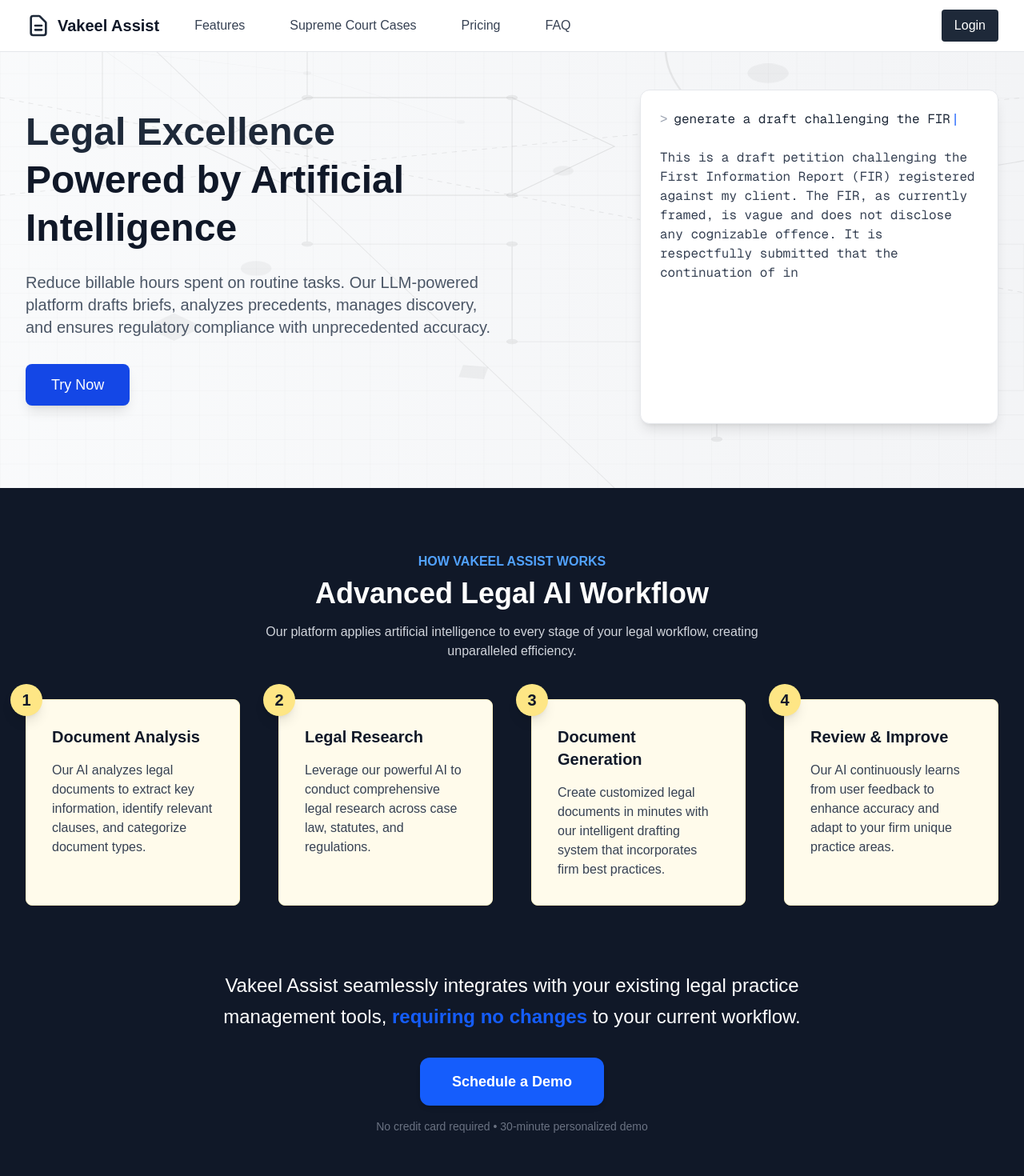
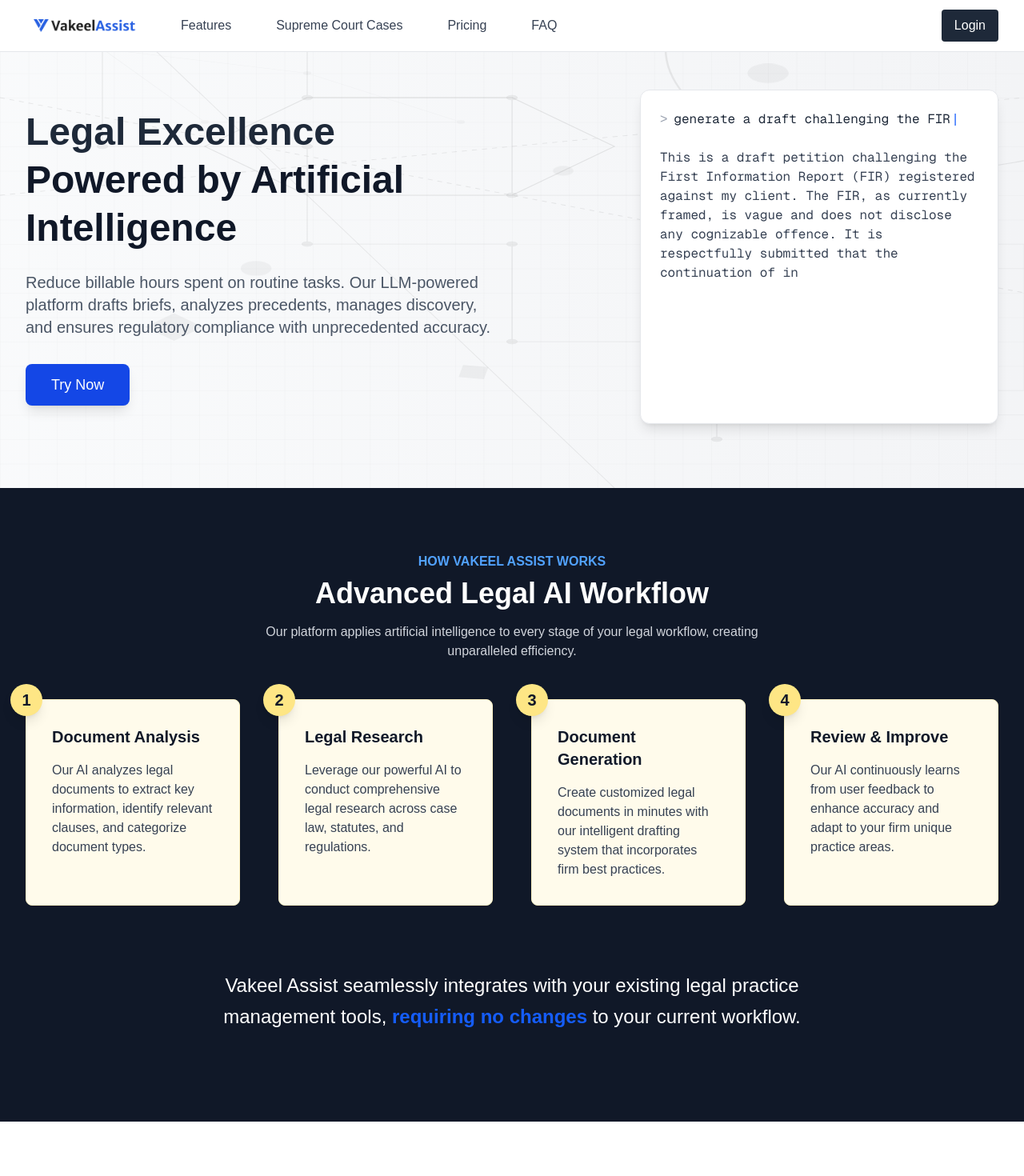
Before and after one commit to rahul-omni/vakeelassist-website, a Next.js app: page / in a window 1280 px wide. Shown: the top 1470 px of the page at 80% size. Built offline with nearby package versions, Linux system fonts and the light colour scheme.

Commit message:
minor fixes

```diff
--- a/src/app/page.tsx
+++ b/src/app/page.tsx
@@ -3,6 +3,8 @@
 import { Button } from "../components/ui/button";
 import AOS from "aos";
 import "aos/dist/aos.css";
+import Image from "next/image";
+import Link from "next/link";
 
 export default function Home() {
   const [mobileMenuOpen, setMobileMenuOpen] = useState(false);
@@ -310,23 +312,15 @@
           <div className="flex justify-between h-16">
             <div className="flex">
               <div className="flex-shrink-0 flex items-center">
-                {/* Updated logo and brand name back to Vakeel Assist */}
-                <svg
-                  className="w-8 h-8 text-gray-800"
-                  fill="none"
-                  stroke="currentColor"
-                  viewBox="0 0 24 24"
-                >
-                  <path
-                    strokeLinecap="round"
-                    strokeLinejoin="round"
-                    strokeWidth="2"
-                    d="M9 12h6m-6 4h6m2 5H7a2 2 0 01-2-2V5a2 2 0 012-2h5.586a1 1 0 01.707.293l5.414 5.414a1 1 0 01.293.707V19a2 2 0 01-2 2z"
-                  ></path>
-                </svg>
-                <span className="ml-2 text-xl font-semibold text-gray-900">
-                  Vakeel Assist
-                </span>
+                <Link href="/" className="cursor-pointer">
+                  <Image
+                    src="/images/VAlogo.png"
+                    alt="VA Logo"
+                    width={150}
+                    height={50}
+                    priority
+                  />
+                </Link>
               </div>
               <div className="hidden md:ml-8 md:flex md:space-x-8 items-center">
                 <a
@@ -785,12 +779,6 @@
                   requiring no changes
                 </span>{" "}
                 to your current workflow.
-              </p>
-              <Button className="bg-blue-600 hover:bg-blue-700 text-white px-10 py-4 rounded-xl text-lg font-semibold shadow-md hover:shadow-lg transition-all duration-300 transform hover:-translate-y-1">
-                Schedule a Demo
-              </Button>
-              <p className="mt-4 text-gray-500 text-sm">
-                No credit card required • 30-minute personalized demo
               </p>
             </div>
           </div>
@@ -1569,9 +1557,6 @@
 <div className="text-center mt-16">
   <p className="text-gray-600 mb-4">Still have questions?</p>
   <div className="flex justify-center space-x-4">
-    <button className="bg-black text-white border border-gray-700 hover:bg-gray-700 px-6 py-2.5 rounded-lg transition-colors duration-300 shadow-md flex items-center">
-      Contact Our Support Team
-    </button>
     <a
       href="https://wa.me/919903758670" // Replace with your actual WhatsApp number
       target="_blank"
--- a/src/app/supreme-court-cases/page.tsx
+++ b/src/app/supreme-court-cases/page.tsx
@@ -4,6 +4,7 @@
 import Link from "next/link";
 import LegalSearch from "../../components/LegalSearch";
 import "aos/dist/aos.css";
+import Image from "next/image";
 
 export default function SupremeCourtCases() {
   const [mobileMenuOpen, setMobileMenuOpen] = useState(false);
@@ -18,24 +19,15 @@
           <div className="flex justify-between h-16">
             <div className="flex">
               <div className="flex-shrink-0 flex items-center">
-                <div className="w-8 h-8 bg-professional rounded-lg flex items-center justify-center">
-                  <svg
-                    className="w-5 h-5 text-white"
-                    fill="none"
-                    stroke="currentColor"
-                    viewBox="0 0 24 24"
-                  >
-                    <path
-                      strokeLinecap="round"
-                      strokeLinejoin="round"
-                      strokeWidth="2"
-                      d="M9 12h6m-6 4h6m2 5H7a2 2 0 01-2-2V5a2 2 0 012-2h5.586a1 1 0 01.707.293l5.414 5.414a1 1 0 01.293.707V19a2 2 0 01-2 2z"
-                    ></path>
-                  </svg>
-                </div>
-                <span className="ml-3 text-xl font-semibold text-gray-900">
-                  Vakeel Assist
-                </span>
+                <Link href="/" className="cursor-pointer">
+                    <Image
+                      src="/images/VAlogo.png"
+                      alt="VA Logo"
+                      width={150}
+                      height={50}
+                      priority
+                    />
+                </Link>
               </div>
 
               {/* <div className="hidden md:ml-10 md:flex md:space-x-8 items-center">
```
Also changed, not shown: public/images/VAlogo.png (added).
